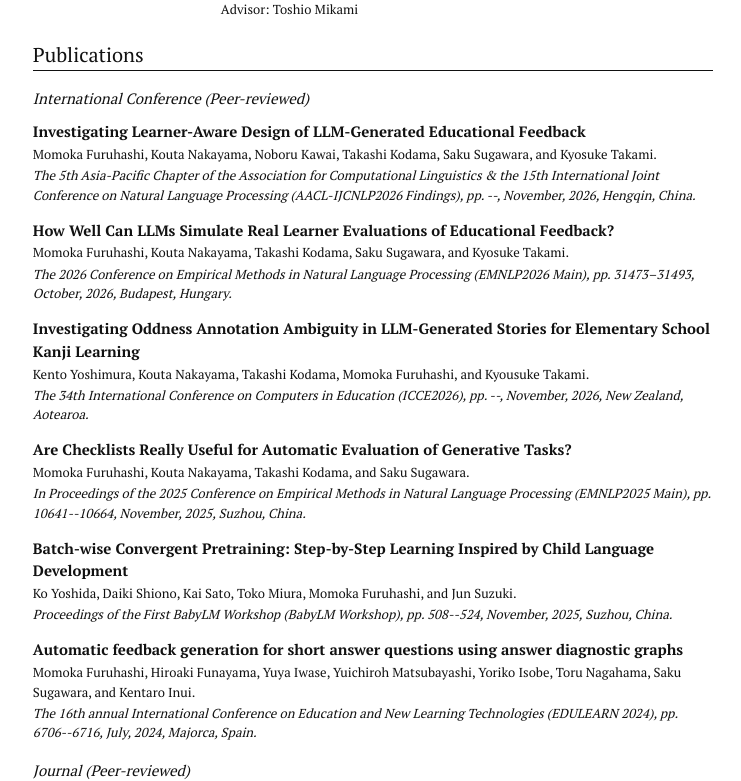
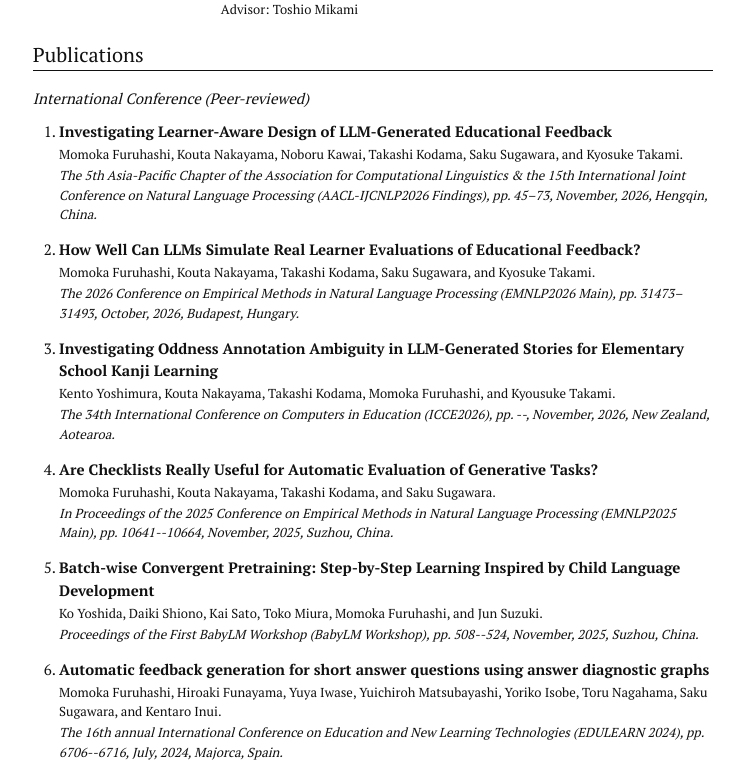
Before and after one commit to momo0817/momo0817.github.io, a Next.js app: page /cv in a window 1280 px wide. Shown: the part 600-1381 px from the top of the page, without its empty margins (267-1008 px from the left). Built offline with nearby package versions, Linux system fonts and the light colour scheme.

Commit message:
Update website

```diff
--- a/src/app/cv/cv.module.css
+++ b/src/app/cv/cv.module.css
@@ -169,8 +169,8 @@
 }
 
 .publications {
-  padding: 0;
-  list-style: none;
+  padding: 0 0 0 1.75em;
+  list-style: decimal outside;
 }
 
 .publications > li {
--- a/src/app/cv/page.tsx
+++ b/src/app/cv/page.tsx
@@ -26,7 +26,7 @@ export default function CVPage() {
   return (
     <article className={styles.page}>
       {/* Mount page settings with this route so other pages keep their print defaults. */}
-      <style media="print">{"@page { size: A4; margin: 15mm; }"}</style>
+      <style media="print">{"@page { size: A4; margin: 15mm 20mm; }"}</style>
       <div className={styles.toolbar}>
         <button type="button" onClick={() => window.print()}>
           Print / Save PDF
@@ -111,7 +111,7 @@ export default function CVPage() {
                       <h3 className={styles.subheading}>
                         {publicationTypeLabels[type]?.en || type}
                       </h3>
-                      <ul className={styles.publications}>
+                      <ol className={styles.publications}>
                         {pubs.map((pub, idx) => (
                           <PublicationEntry
                             key={idx}
@@ -120,7 +120,7 @@ export default function CVPage() {
                             showJapaneseTitle
                           />
                         ))}
-                      </ul>
+                      </ol>
                     </div>
 
                   );
--- a/src/data/publication.ts
+++ b/src/data/publication.ts
@@ -85,10 +85,10 @@ export const publicationData: Publication[] = [
     authors: "Momoka Furuhashi, Kouta Nakayama, Noboru Kawai, Takashi Kodama, Saku Sugawara, and Kyosuke Takami.",
     fullConferenceName:"The 5th Asia-Pacific Chapter of the Association for Computational Linguistics & the 15th International Joint Conference on Natural Language Processing",
     conferenceAbbr:"AACL-IJCNLP2026 Findings",
-    pages: "--",
+    pages: "45–73",
     month: "November",
     location: "Hengqin, China.",
-    paperUrl: "https://arxiv.org/abs/2602.11650",
+    paperUrl: "https://aclanthology.org/2026.findings-aacl.4/",
     },
 
       {
```
